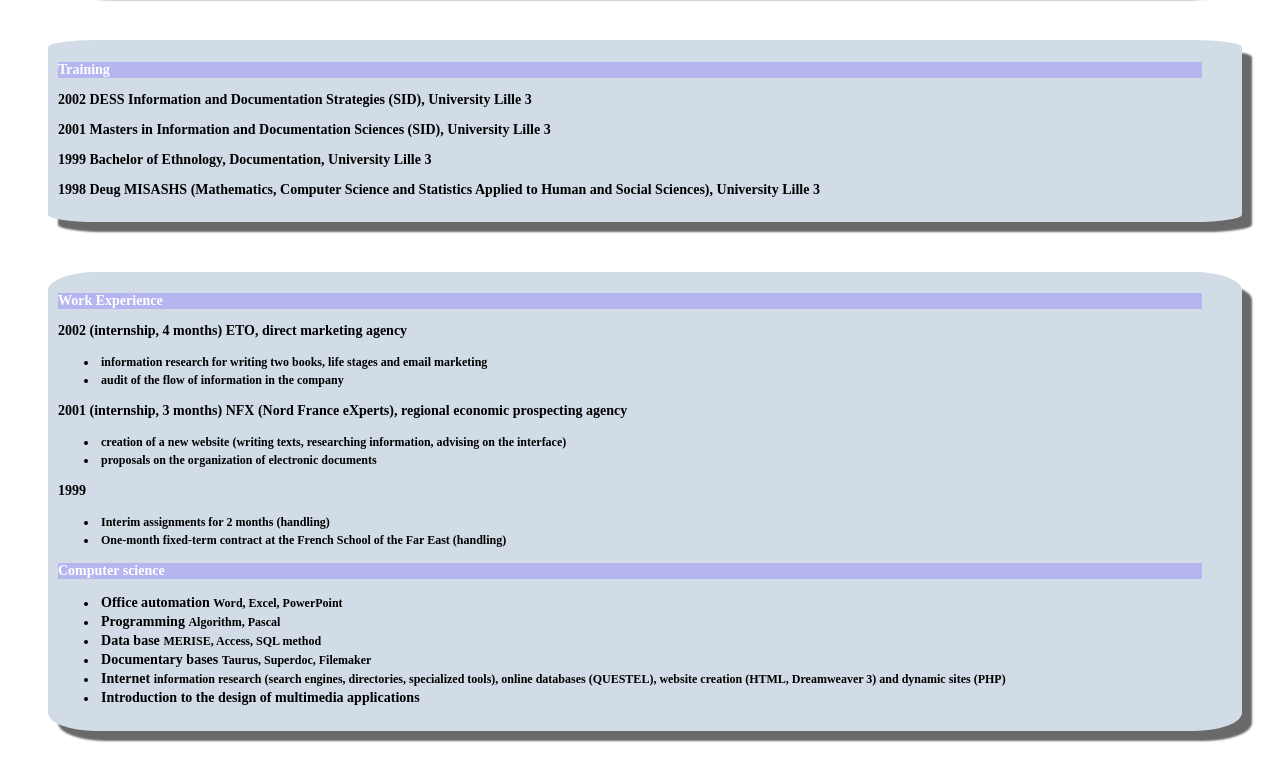
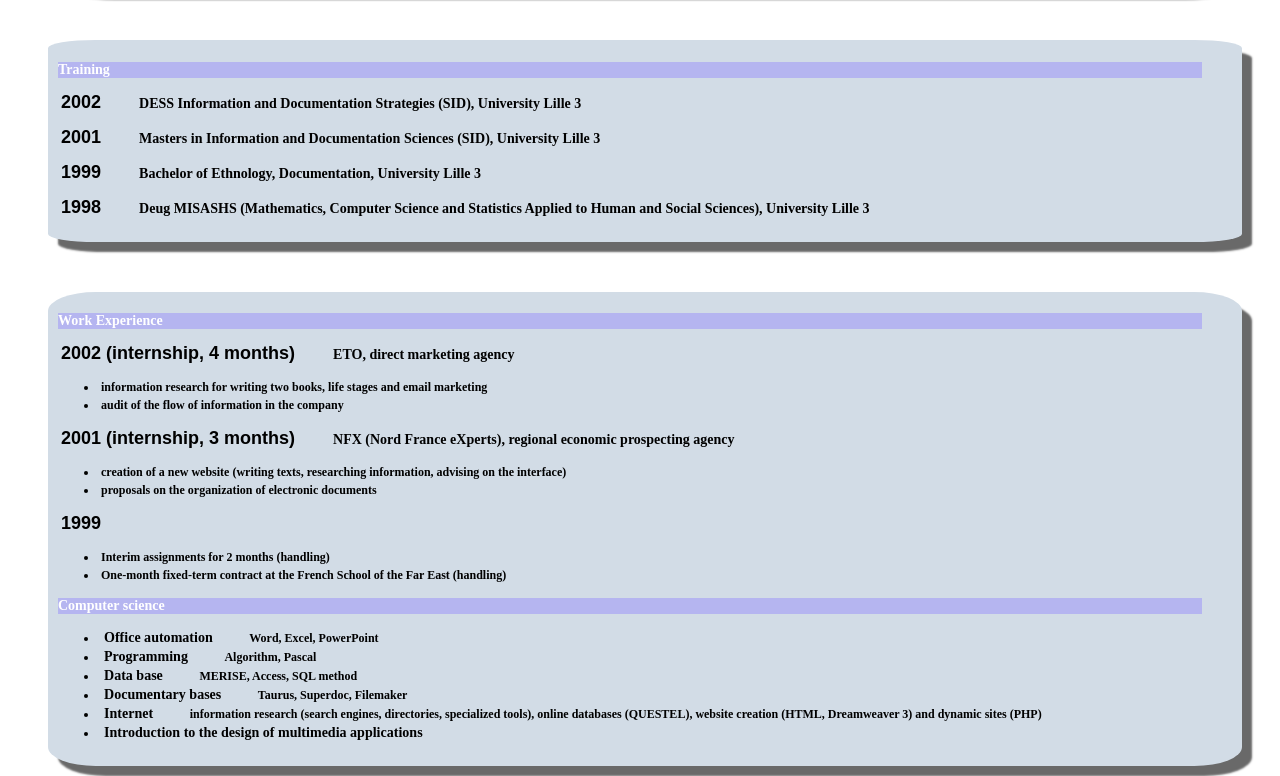
Before and after one commit to Emmanuel44888/cours_html, a plain HTML site: page cv.html in a window 1280 px wide. Shown: the part 356-1132 px from the top of the page. Drawn offline with Linux system fonts and the light colour scheme.

Commit message:
[CSS]Ajout .annee dans cv.css

```diff
--- a/assets/img/css/cv.css
+++ b/assets/img/css/cv.css
@@ -16,6 +16,17 @@
     margin: 50px;
     box-shadow: 10px 10px 2px rgb(105, 105, 105);
     border-radius: 4%;
+}
+
+.annee {
+    font-family: sans-serif;
+    font-size: 18px;
+    color: black;
+    margin-right: 30px;
+    border: 10px;
+    padding: 3px;
+    text-align: left;
+    font-weight: bold;
 }
 
 h1 {
@@ -64,5 +75,9 @@ li {
 }
 
 h3 {
-    display: inline
+    display: inline;
+    margin-right: 30px;
+    border: 10px;
+    padding: 3px;
+    text-align: left;
 }
```
